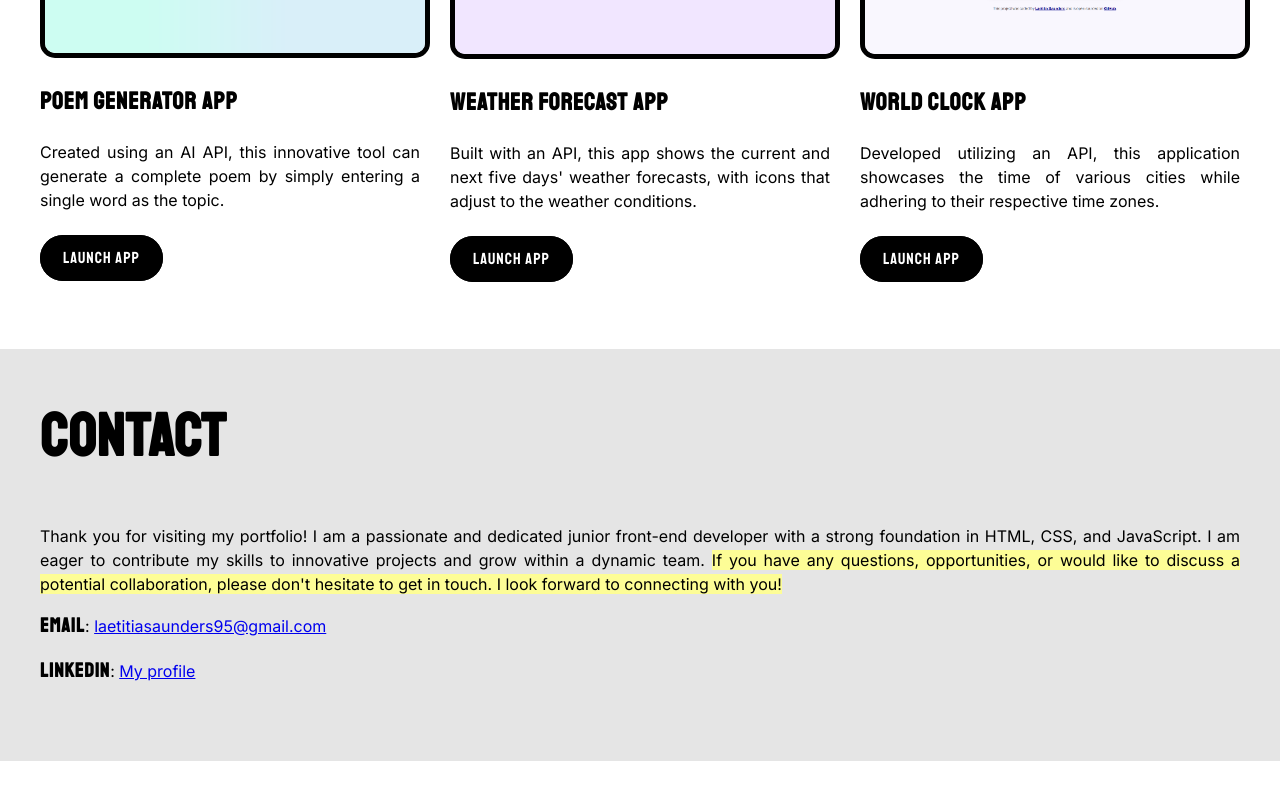
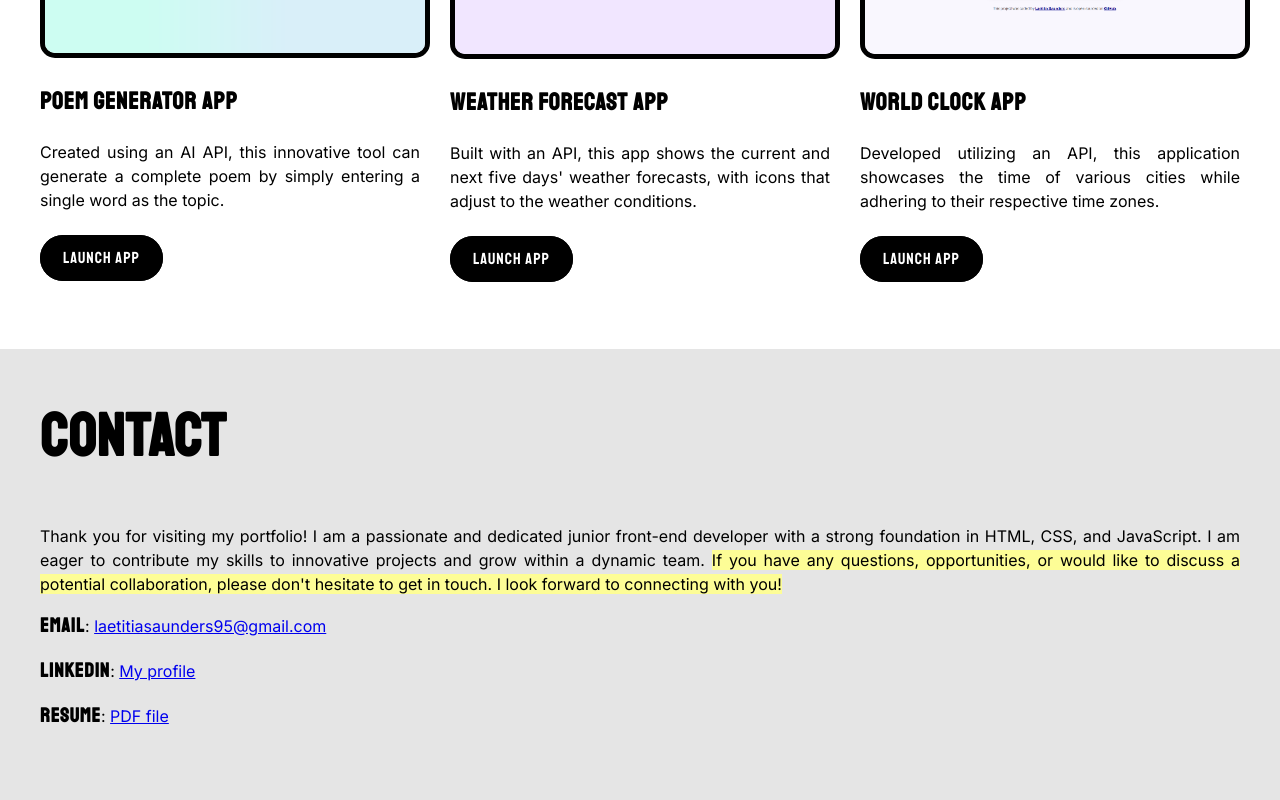
Before and after one commit to ls-95/portfolio, a React (Create React App) app: page / in a window 1280 px wide. Shown: the part 2889-3689 px from the top of the page. Before the commit the page ends 3650 px from the top, so only its background shows below. Built offline with nearby package versions, Linux system fonts and the light colour scheme.

Commit message:
Linked resume

```diff
--- a/src/Contact.js
+++ b/src/Contact.js
@@ -32,6 +32,12 @@ export default function Contact() {
             My profile
           </a>
         </p>
+        <p>
+          <strong>Resume</strong>:{" "}
+          <a href="./files/Resume.pdf" target="_blank" rel="noreferrer">
+            PDF file
+          </a>
+        </p>
       </div>
     </div>
   );
```
Also changed, not shown: 1 other file (tests, documents, lock files or other folders).
